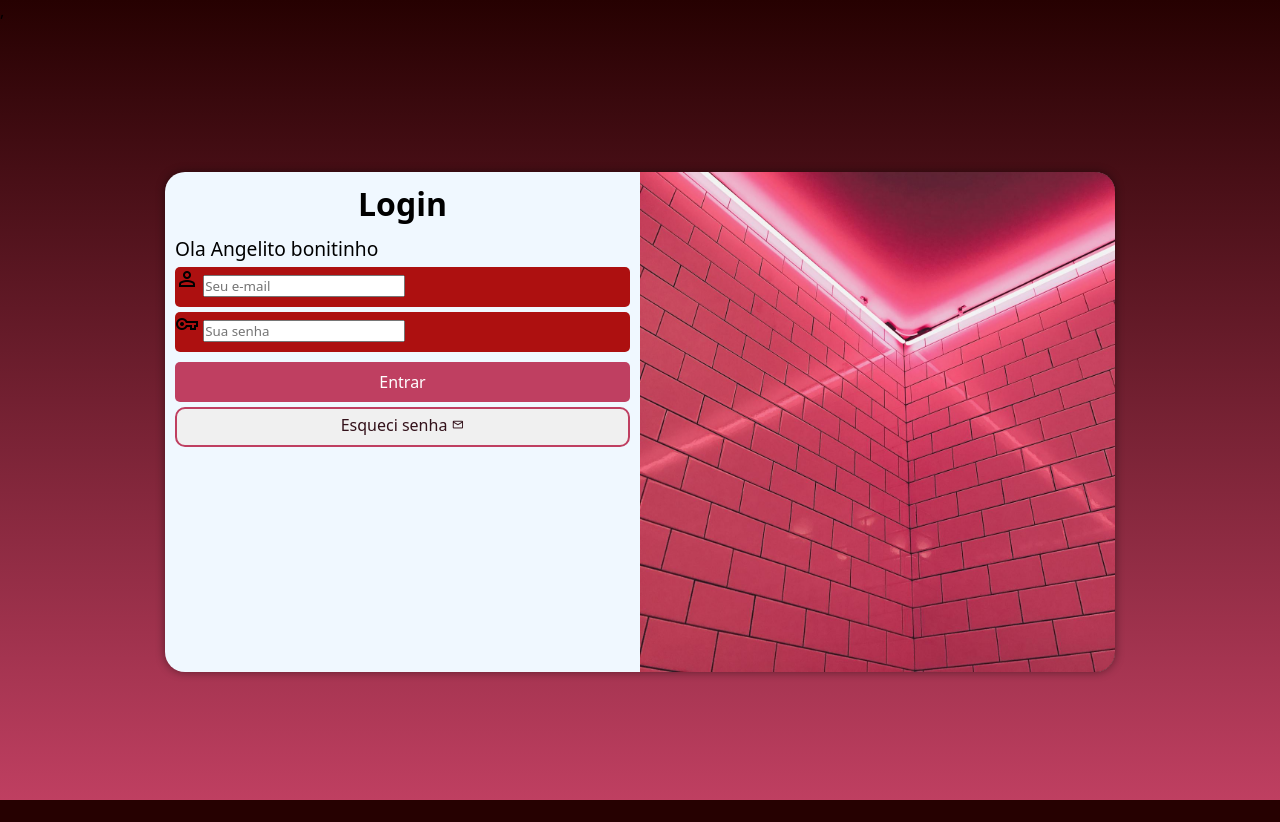
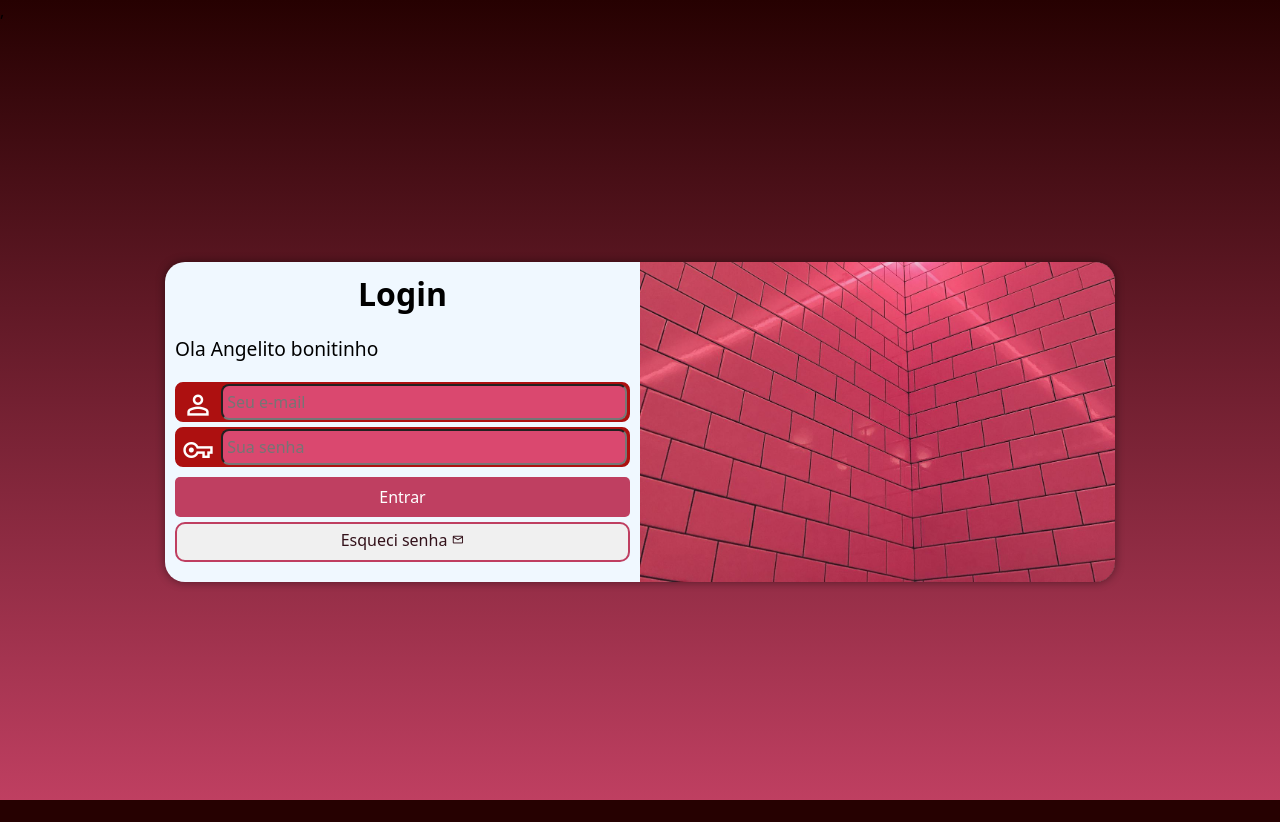
Before and after one commit to JonathanRdev/projeto-login, a plain HTML site: page index.html in a window 1280 px wide. Drawn offline with nearby package versions, Linux system fonts and the light colour scheme.

Commit message:
projeto login update

```diff
--- a/estilos/media-query.css
+++ b/estilos/media-query.css
@@ -8,6 +8,7 @@
 
     section#login {
         width: 80vw;
+        height: 270px;
     }
 
     section#login > div#imagem {
@@ -32,6 +33,7 @@
 
     section#login {
         width: 950px;
+        height: 320px;
     }
 
     section#login > div#imagem {
@@ -53,5 +55,6 @@
 
     div#formulario > p {
         font-size: 1.2em;
+        margin: 20px 0px;
     }
 }
--- a/estilos/style.css
+++ b/estilos/style.css
@@ -27,15 +27,16 @@ section#login {
     position: absolute;
     top: 50%;
     left: 50%;
-    transform: translate(-50%, -50%);
     overflow: hidden;
 
     background-color: aliceblue;
     width: 260px;
-    height: 500px;
+    height: 480px;
     border-radius: 20px;
     box-shadow: 0px 0px 10px rgba(0, 0, 0, 0.445);
 
+
+    transform: translate(-50%, -50%);
     transition: width .4s, height .4s;
     transition-timing-function: ease;
 }
@@ -64,15 +65,37 @@ div#formulario > p {
 
 div.campo {
     background-color: #ad1010;
+    border: 2px solid #ad1010;
     width: 100%;
     display: block;
     height: 40px;
-    border-radius: 5px;
+    border-radius: 8px;
     margin: 5px 0px;
 }
 
 div.campo > label {
     display: none;
+}
+
+div.campo span {
+    color: white;
+    font-size: 2em;
+    width: 40px;
+    padding: 5px;
+}
+
+div.campo > input {
+    background-color: #da486f;
+    font-size: 1em;
+    width: calc(100% - 45px);
+    height: 100%;
+    border-radius: 8px;
+    padding: 4px;
+    transform: translateY(-13px);
+}
+
+div.campo > input:focus-within {
+    background-color: white;
 }
 
 form > input[type=submit] {
```
